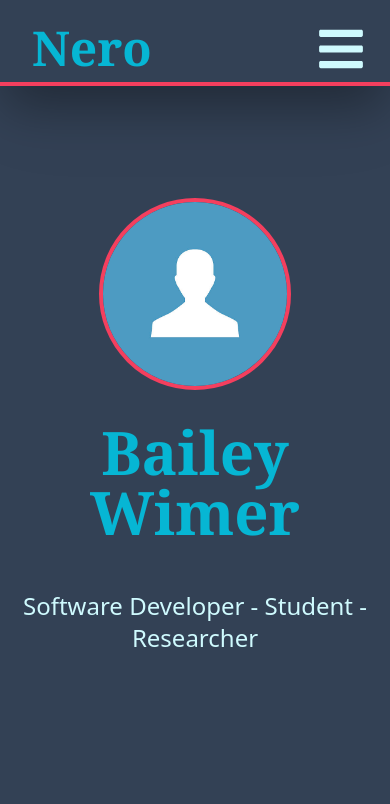
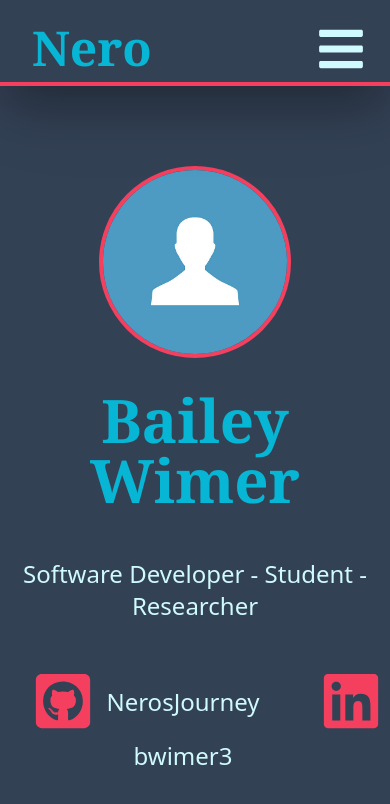
Before and after one commit to NerosJourney/portfolio-site, a React (Create React App) app in the folder site/: page / in a window 390 px wide. Shown: the top 804 px of the page. Built offline with nearby package versions, Linux system fonts and the light colour scheme.

Commit message:
Added links to home page

```diff
--- a/site/src/App.js
+++ b/site/src/App.js
@@ -4,7 +4,6 @@ import Home from "./Pages/Home";
 import About from "./Pages/About";
 import Projects from "./Pages/Projects";
 import Experience from "./Pages/Experience";
-import Projects2 from "./Pages/Projects/index2";
 
 function App() {
   return (
@@ -13,7 +12,6 @@ function App() {
         <Route path="/" element={<Home />} />
         <Route path="/about" element={<About />} />
         <Route path="/projects" element={<Projects />} />
-        <Route path="/projects2" element={<Projects2 />} />
         <Route path="/experience" element={<Experience />} />
       </Routes>
     </>
--- a/site/src/Components/NavBar/index.js
+++ b/site/src/Components/NavBar/index.js
@@ -53,7 +53,7 @@ const HamburgerNavButton = ({ navbarOpen, setNavbarOpen }) => {
   return (
     <button
       onClick={handleToggle}
-      className="font-bold text-cyan-100 py-2 px-6 text-2xl flex md:invisible md:w-0 md:px-0"
+      className="font-bold text-cyan-100 py-2 px-6 text-2xl flex md:invisible md:w-0 md:px-0 md:h-0 h-auto hov-highlight"
     >
       {navbarOpen ? <FaTimes size={50} /> : <FaBars size={50} />}
     </button>
--- a/site/src/Pages/Home/index.js
+++ b/site/src/Pages/Home/index.js
@@ -1,13 +1,14 @@
 import React from "react";
 import NavBar from "../../Components/NavBar";
 import ProfileImage from "../../assets/images/profile.jpg";
+import { FaGithubSquare, FaLinkedin } from "react-icons/fa";
 
 const Home = () => {
   return (
     <>
       <div className="bg-slate-700 h-screen">
         <NavBar />
-        <div className="bg-slate-700 text-center py-20">
+        <div className="bg-slate-700 text-center py-12">
           <img
             className="rounded-full flex-auto self-center align-middle mx-auto md:w-96 h-auto my-8 w-48 border-rose-500 border-4"
             src={ProfileImage}
@@ -19,6 +20,24 @@ const Home = () => {
           <p className="text-cyan-100 my-12 md:text-3xl text-2xl">
             Software Developer - Student - Researcher
           </p>
+          <a
+            className="text-cyan-100 my-12 md:text-3xl text-2xl m-4 py-5 px-2 hov-highlight"
+            href="https://github.com/NerosJourney"
+            target="_blank"
+            rel="noreferrer"
+          >
+            <FaGithubSquare className="inline pb-2 text-rose-500" size="70" />
+            <p className="inline p-2">NerosJourney</p>
+          </a>
+          <a
+            className="text-cyan-100 my-12 md:text-3xl text-2xl m-4 py-5 px-2 hov-highlight"
+            href="https://www.linkedin.com/in/bwimer3/"
+            target="_blank"
+            rel="noreferrer"
+          >
+            <FaLinkedin className="inline pb-2 text-rose-500" size="70" />
+            <p className="inline p-2">bwimer3</p>
+          </a>
         </div>
       </div>
     </>
--- a/site/src/index.css
+++ b/site/src/index.css
@@ -3,8 +3,11 @@
 @tailwind utilities;
 
 @layer components {
+    .hov-highlight {
+        @apply hover:bg-slate-800 hover:rounded-full transition-all ease-linear
+    }
     .navbar-item {
-        @apply font-bold text-cyan-100 py-2 px-0 text-2xl flex invisible md:visible w-0 md:w-auto md:px-8 align-middle hover:bg-slate-800 hover:rounded-full transition-all ease-linear
+        @apply font-bold text-cyan-100 py-2 px-0 text-2xl flex invisible md:visible w-0 md:w-auto md:px-8 align-middle hov-highlight
     }
     .hamburger-menu.show-menu {
         @apply rounded-b-lg border-2 border-t-0 h-auto
```
